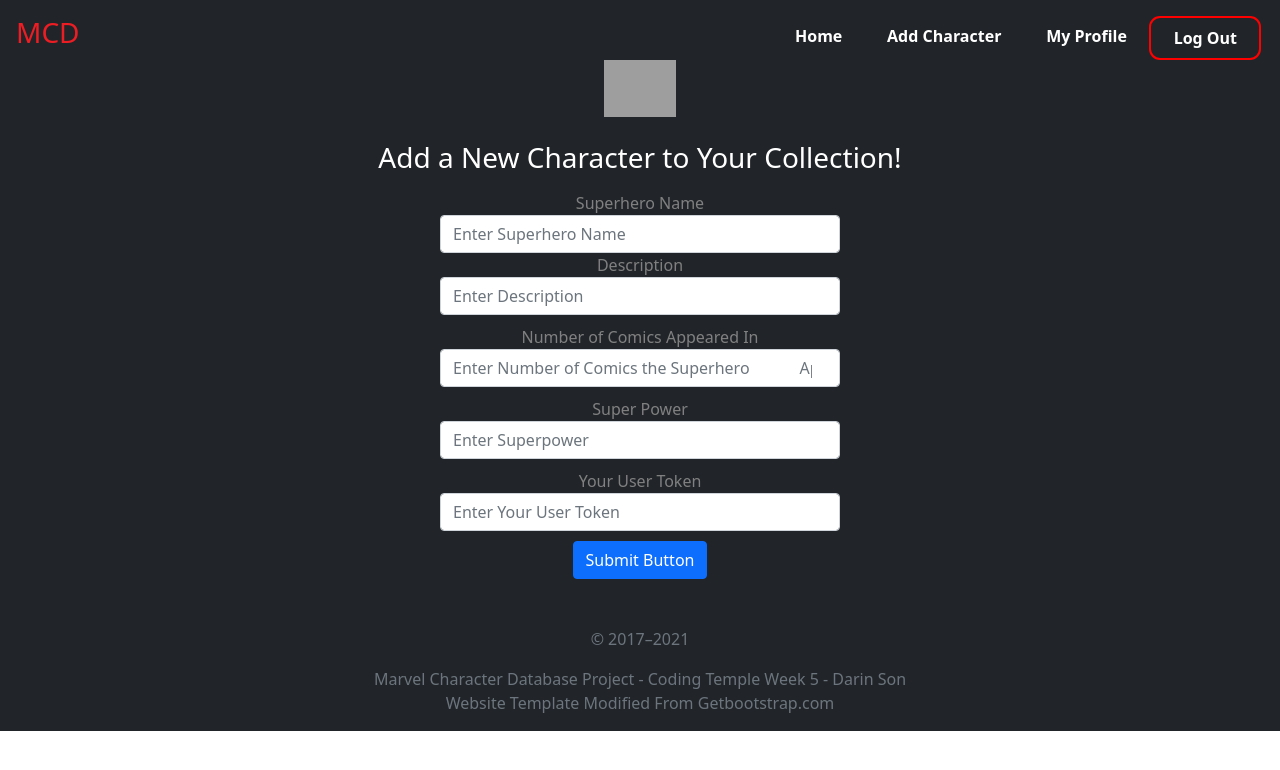
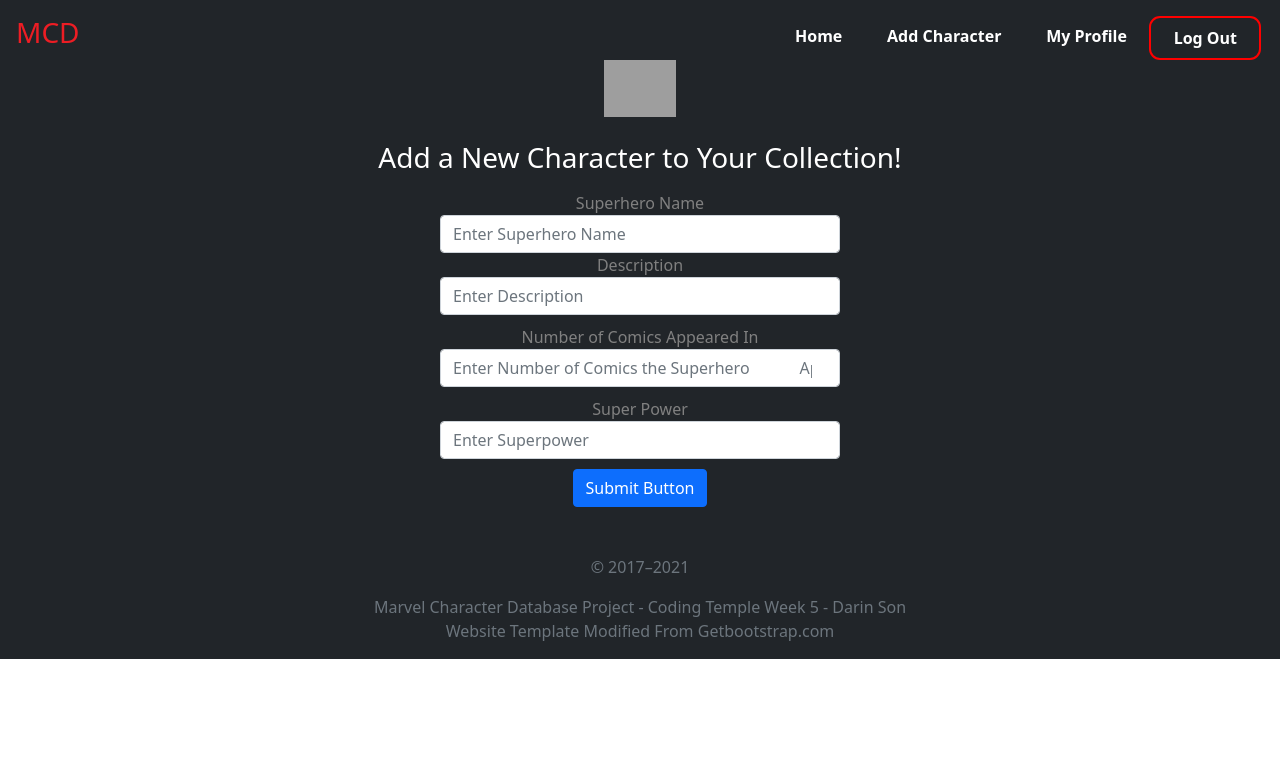
Before and after one commit to darinson/ct-week5-project, a Flask app: page /collection/add in a window 1280 px wide. Shown: the top 770 px of the page. Run offline with Flask 2, Linux system fonts and the light colour scheme; the visitor is signed in with stand-in values (Sample User, id 1); some libraries are stand-ins or nearby versions; grey boxes are pictures that could not be loaded.

Commit message:
Removed user token input for add character form.

```diff
--- a/marvel_collection/forms.py
+++ b/marvel_collection/forms.py
@@ -13,5 +13,4 @@ class NewCharacterEntry(FlaskForm):
     description = StringField('Description',validators = [DataRequired()])
     comics_appeared_in = IntegerField('Number of Comics Appeared In',validators = [DataRequired()])
     super_power = StringField('Super Power',validators=[DataRequired()])
-    user_token = StringField('Your User Token', validators = [DataRequired()])
     submit_button = SubmitField()
--- a/marvel_collection/site/routes.py
+++ b/marvel_collection/site/routes.py
@@ -23,11 +23,10 @@ def addcharacter():
             description = form.description.data
             comics_appeared_in = form.comics_appeared_in.data
             super_power = form.super_power.data
-            user_token = form.user_token.data
+            user_token = current_user.token
             print("Character: ", name, description, comics_appeared_in, super_power)
             print("For User #", user_token)
 
-            #need help, how to add current user (already signed in)'s token without having them manually input the token?
             character = Character(name = name, description = description, comics_appeared_in = comics_appeared_in, super_power = super_power, user_token = user_token)
 
             logged_user = User.query.filter(User.token == user_token).first()
--- a/marvel_collection/templates/characterform.html
+++ b/marvel_collection/templates/characterform.html
@@ -26,12 +26,6 @@
             {{ form.super_power(class = 'form-control', placeholder = "Enter Superpower") }}
             </fieldset>
     </div>
-    <div class="form-floating" style="color: gray; margin: 10px 0px;">
-        <fieldset">
-            {{ form.user_token.label }}
-            {{ form.user_token(class = 'form-control', placeholder = "Enter Your User Token") }}
-            </fieldset>
-    </div>
     {{ form.submit_button(class = "btn btn-primary") }}
     <p class="mt-5 mb-3 text-muted">© 2017–2021</p>
 </form>
```
Also changed, not shown: marvel_collection/site/site_templates/index.html (+15 -2 lines).
